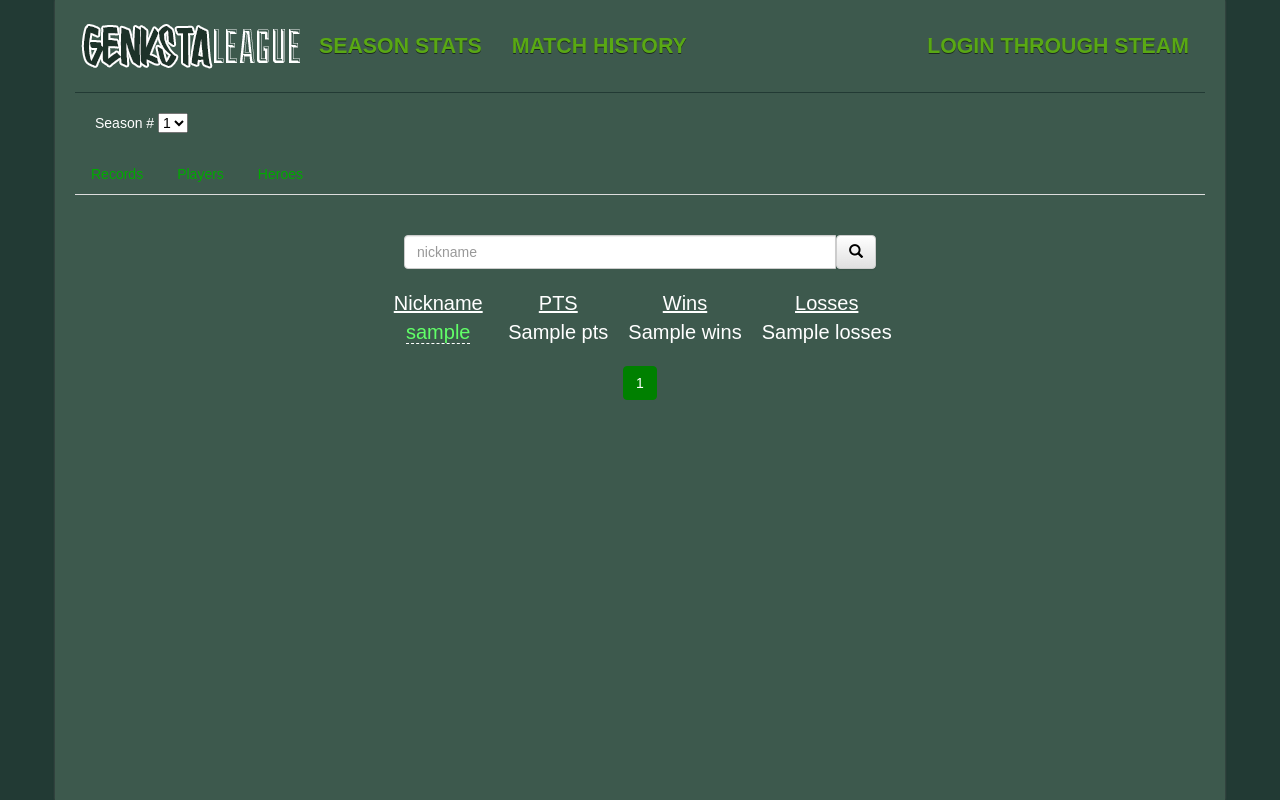
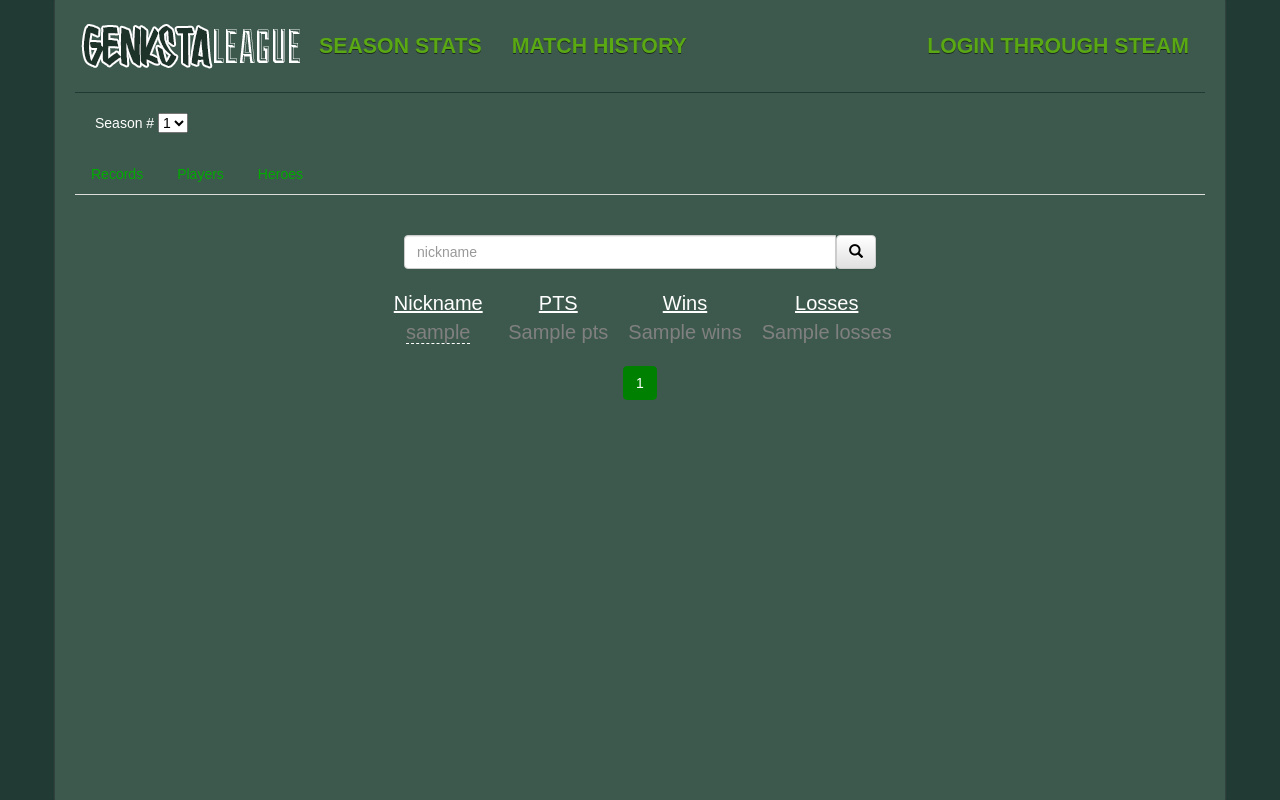
Before and after one commit to Nuqlear/genkstaleague, a Python web app: template gleague/frontend/templates/season/players.html in a window 1280 px wide. Run offline with Jinja, Linux system fonts and the light colour scheme; the template is opened without the code that fills it: most values are stand-ins (such as "Sample title", 1, 10 or a date in 2020); some libraries are stand-ins or nearby versions; some web fonts are replaced.

Commit message:
calibrating

```diff
--- a/gleague/frontend/static/css/players.css
+++ b/gleague/frontend/static/css/players.css
@@ -7,3 +7,7 @@ a.order {
     color: white;
     text-decoration: underline;
 }
+
+tr.calibrating, tr.calibrating > td > a {
+    color: grey;
+}
--- a/gleague/frontend/templates/season/players.html
+++ b/gleague/frontend/templates/season/players.html
@@ -54,18 +54,21 @@
                 </td>
                 </tr>
             </thead>
+            <tbody>
                 {% for s in stats.items %}
-            <tbody>
+                <tr {% if not s.calibrated() %}class="calibrating"{% endif %}>
                     <td>
-                    <a class="link" href="{{ url_for('players.overview', steam_id=s.steam_id)}}">
+                        <a class="link"
+                        href="{{ url_for('players.overview', steam_id=s.steam_id)}}">
                             {{ s.player.nickname }}
                         </a>
                     </td>
                     <td> {{ s.pts }} </td>
                     <td> {{ s.wins }} </td>
                     <td> {{ s.losses }} </td>
+                </tr>
+                {% endfor %}
             </tbody>
-            {% endfor %}
         </table>
         <div id="pagination">
             <ul class="pagination">
```
Lines whose indentation alone changed are shown as unchanged.
